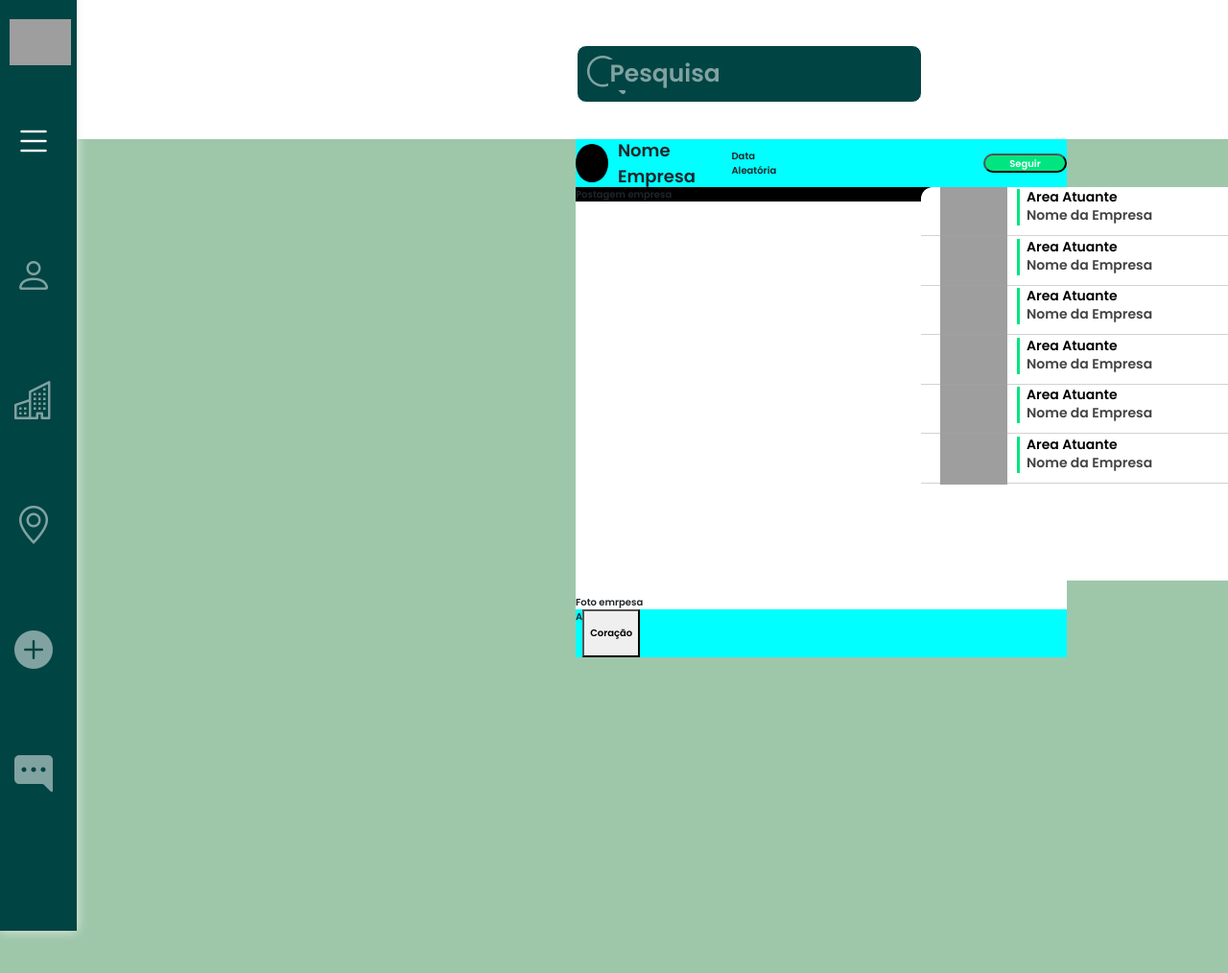
After one commit to TCC-ValeLink/tccCadLog, a PHP site: page /homeEmp.php in a window 1280 px wide. The commit adds this page. Shown: the top 1014 px of the page at 96% size. Run offline with PHP 8.4, Linux system fonts and the light colour scheme; grey boxes are pictures that could not be loaded.

Commit message:
Começo da estilização do post

```diff
--- a/controller/funcao-create-emp.php
+++ b/controller/funcao-create-emp.php
@@ -35,7 +35,7 @@
     echo "Algumas variáveis de sessão não estão definidas.";
 }
 
-mysqli_query($connect, "INSERT INTO empresa (email, senha, CNPJ, nome, area_de_atuacao, telefone, CEP, cidade, rua, bairro, numero, data_de_criacao) VALUES ('". $_SESSION["emailEmp"] . "','" . $_SESSION["senhaEmp"] . "','" . $_SESSION["CNPJ"] . "','" . $_SESSION["nomeEmp"] . "','" . $_SESSION["AreaA"] . "','" . $_SESSION["telefone"] . "','" . $_SESSION["CEP"] . "','" . $_SESSION["cidadeEmp"] . "','" . $_SESSION["ruaEmp"] . "','" . $_SESSION["bairro"] ."','". $_SESSION["numero"] . "','" . $_SESSION["dataEmp"] ."')");
+mysqli_query($connect, "INSERT INTO empresa (email_empresa, senha_empresa, CNPJ_empresa, nome_empresa, area_de_atuacao_empresa, telefone_empresa, CEP_empresa, cidade_empresa, rua_empresa, bairro_empresa, numero_empresa, data_de_criacao_empresa) VALUES ('". $_SESSION["emailEmp"] . "','" . $_SESSION["senhaEmp"] . "','" . $_SESSION["CNPJ"] . "','" . $_SESSION["nomeEmp"] . "','" . $_SESSION["AreaA"] . "','" . $_SESSION["telefone"] . "','" . $_SESSION["CEP"] . "','" . $_SESSION["cidadeEmp"] . "','" . $_SESSION["ruaEmp"] . "','" . $_SESSION["bairro"] ."','". $_SESSION["numero"] . "','" . $_SESSION["dataEmp"] ."')");
 
 header("Location: ../view/login.php");
 
--- a/controller/funcao-create-user.php
+++ b/controller/funcao-create-user.php
@@ -9,7 +9,7 @@
     'nomeUsuario', 'RG', 'CPF', 'genero', 'CEP', 'rua', 'bairro',
     'cidade', 'numero', 'tipoRes', 'tempoRes', 'valorRes', 'referencia',
     'deficiencia', 'estadoCivil', 'especifique', 'telefone', 'Recado',
-    'CAD', 'email', 'senha', 'dataNasc'
+    'CAD', 'email', 'senha', 'dataNasc', 'bene'
 ];
 
 foreach ($required_sessions as $session_var) {
@@ -33,7 +33,7 @@
 echo "Benefícios: " . htmlspecialchars($_SESSION["bene"], ENT_QUOTES);
 
 // Inserir no banco de dados
-mysqli_query($connect, "INSERT INTO usuario (email,senha,nome,RG,CPF,telefone_contato,sexo,CEP,rua,bairro,cidade,numero,tipo_de_residencia,tempo_de_residencia,valor_de_residencia,CAD,referencia,deficiencia,estado_civil,especifique,data_nascimento,telefone_recado,beneficios)
+mysqli_query($connect, "INSERT INTO usuario (email_usuario,senha_usuario,nome_usuario,RG_usuario,CPF_usuario,telefone_contato_usuario,sexo_usuario,CEP_usuario,rua_usuario,bairro_usuario,cidade_usuario,numero_usuario,tipo_de_residencia_usuario,tempo_de_residencia_usuario,valor_de_residencia_usuario,CAD_usuario,ponto_referencia_usuario,deficiencia_usuario,estado_civil_usuario,especifique_usuario,data_nascimento_usuario,telefone_recado_usuario,beneficios_usuario)
 VALUES ('". $_SESSION["email"] ."','". $_SESSION["senha"]  ."','". $_SESSION["nomeUsuario"] ."','". $_SESSION["RG"] ."','". $_SESSION["CPF"] ."','". $_SESSION["telefone"] ."','".$_SESSION["genero"]. "','". $_SESSION["CEP"]."','". $_SESSION["rua"]. "','". $_SESSION["bairro"]. "','". $_SESSION["cidade"]. "','". $_SESSION["numero"]. "','". $_SESSION["tipoRes"]. "','". $_SESSION["tempoRes"]. "','". $_SESSION["valorRes"]. "','". $_SESSION["CAD"] ."','". $_SESSION["referencia"] ."','". $_SESSION["deficiencia"] ."','". $_SESSION["estadoCivil"] ."','". $_SESSION['especifique']. "','". $_SESSION["dataNasc"] . "','" . $_SESSION["Recado"] . "','". $_SESSION["bene"]."')");
 
 header("Location: ../view/login.php");
--- a/controller/funcao-create-userpt2.php
+++ /dev/null
@@ -1,6 +0,0 @@
-<?php
-    include("../model/connect.php");
-    $TOMA = mysqli_query($connect, "SELECT CPF FROM usuario order by CPF ASC");
-    mysqli_query($connect, "UPDATE usuario SET cidade = ".$_POST["CID"].", rua = ".$_POST["RUA"].", bairro ".$_POST["BAI"]. ", numero".$_POST["NUM"].", referencia_residencia = ".$_POST["REF"].", tempo_de_residencia = ".$_POST["TEM"]. ", valor_de_residencia = ".$_POST["VLR"].", tipo_de_residencia = ".$_POST["TPR"]."WHERE CPF = $TOMA");
-    header("location:../view/cadastro3.php");
-?>
--- /dev/null
+++ b/controller/funcao-post.php
@@ -0,0 +1,5 @@
+<?php
+
+
+
+?>
--- /dev/null
+++ b/view/blades/menuEmp.php
@@ -0,0 +1,52 @@
+<?php Include("top.php")?>
+
+<nav class="menu_ltl">
+    <img src="../img/logo.png" style="width:6.4rem; margin-top:2rem; margin-left:1rem;">
+        <div class="abre-fecha">
+            <i class="bi bi-list" id="btn-exp"></i>
+        </div>
+        <ul>
+            <li class="item-menu ativo">
+                <a href="perfil.php">
+                <spam class="img-menu"><i class="bi bi-person"></i></spam>
+                <spam class="txt-spam">Perfil</spam>
+                </a>
+            </li>
+
+            <li class="item-menu">
+                <a href="home.php">
+                <spam class="img-menu"><i class="bi bi-buildings"></i></spam>
+                <spam class="txt-spam">Home</spam>
+                </a>
+
+
+            </li>
+
+            <li class="item-menu">
+                <a href="./mapa.php">
+                    <spam class="img-menu"><i class="bi bi-geo-alt"></i></spam>
+                    <spam class="txt-spam">Mapa</spam>
+                </a>
+
+            </li>
+
+            <li class="item-menu">
+                <a href="./post.php">
+                <spam class="img-menu"><i class="bi bi-plus-circle-fill"></i></spam>
+                <spam class="txt-spam">Posts</spam>
+                </a>
+
+
+            </li>
+
+            <li class="item-menu">
+                <a href="feedback.php">
+                <spam class="img-menu"><i class="bi bi-chat-right-dots-fill"></i></spam>
+                <spam class="txt-spam">Feedback</spam>
+                </a>
+
+            </li>
+        </ul>
+</nav>
+<script src="../menu.js"></script>
+<?php Include("footercomp.php")?>
--- a/view/css/menu.css
+++ b/view/css/menu.css
@@ -67,6 +67,7 @@
 
 .abre-fecha
 {
+    overflow: hidden;
     width: 100%;
     margin-left: 1.5rem;
     margin-top: 5rem;
@@ -74,6 +75,7 @@
 
 .abre-fecha > i
 {
+    overflow: hidden;
     cursor: pointer;
     font-size: 4rem;
     color: #fff;
--- a/view/css/src.css
+++ b/view/css/src.css
@@ -167,3 +167,102 @@
     flex-flow:row;
     background-color: aqua;
 }
+
+/* Home empresa */
+.container-create-post{
+  width: 512px;
+  height: 223px;
+  max-height: fit-content;
+  background-color: #c8bebe;
+  position: absolute;
+  margin-left: 60rem;
+  margin-top: 10rem;
+  padding: 0.5rem;
+}
+
+.btnPost {
+  background-color: #01e581;
+  color: #fff;
+  border-radius: 5px;
+  border-width: 1px;
+  border-color: #8a8989;
+  font-size: 1rem;
+  align-items: center;
+  text-align: center;
+  width: 10rem;
+  height: 2rem;
+  margin-left: 200px;
+}
+.top-create-post{
+  width: 100%;
+  height: 20%;
+  position:relative;
+  display: flex;
+  flex-direction: row;
+  align-items: center;
+}
+.postar {
+  background-color: #01e581;
+  color: #fff;
+  border-radius: 5px;
+  border-width: 1px;
+  border-color: #8a8989;
+  font-size: 1.4rem;
+  align-items: center;
+  text-align: center;
+  width: 9rem;
+  height: 2.5rem;
+  position: relative;
+}
+.conteudo-postagem{
+  height: auto;
+  width: 100%;
+  position: relative;
+  padding: 0;
+  font-size: small;
+  outline: none;
+  border-width: 0;
+  margin-top: 1rem;
+  overflow: hidden;
+}
+.midia-post{
+  height: 50%;
+  width: 50%;
+  position: relative;
+  margin-top: 80%;
+  cursor: pointer;
+}
+.hidden-input {
+  display: none;
+}
+
+.nome-profile{
+  font-size: large;
+  margin-left: 1rem;
+}
+.btnClose{
+  margin-left: 70%;
+  background-color: #c8bebe;
+  outline: none;
+  border-width: 0;
+  width: 25px;
+  height: 25px;
+  transform: translateY(-10px);
+}
+.custom-file-upload{
+  position: relative;
+  cursor: pointer;
+  background-color: lightgreen;
+  border: 1px solid #ccc;
+  border-radius: 5px;
+}
+.footer-create-post{
+  width: 100%;
+  height: 15%;
+  position:relative;
+  display: flex;
+  flex-direction: row;
+  align-items: center;
+  background-color: #000;
+  justify-content: end;
+}
--- /dev/null
+++ b/view/homeEmp.php
@@ -0,0 +1,24 @@
+<?php Include("blades/top.php")?>
+<?php Include("blades/src.php")?>
+    <div class="body-home">
+        <div class="center">
+            <div class="content-post">
+                <div class="top-post">
+                    <div class="foto-profile"></div>
+                    <div class="nome-profile">Nome Empresa</div>
+                    <div class="data-post">Data Aleatória</div>
+                    <button type="submit" id="follow" value="0" function="" name="btnFollow" class="btnFollow">Seguir</button>
+                </div>
+                <div class="conteudo-post">Postagem empresa</div>
+                <div class="midia-post">Foto emrpesa</div>
+                <div class="footer-post">
+                    <div class="icones">A</div>
+                    <button type="submit" name="btnLike" id="Like" value="0" function="">Coração</button>
+                </div>
+            </div>
+        </div>
+    </div>
+
+<?php Include("blades/followemp.php")?>
+<?php Include("blades/menuEmp.php")?>
+<?php Include("blades/footercomp.php")?>
```
Also changed, not shown: controller/consult-login.php (+6 -2 lines), view/post.php (added, +61 -0 lines).
